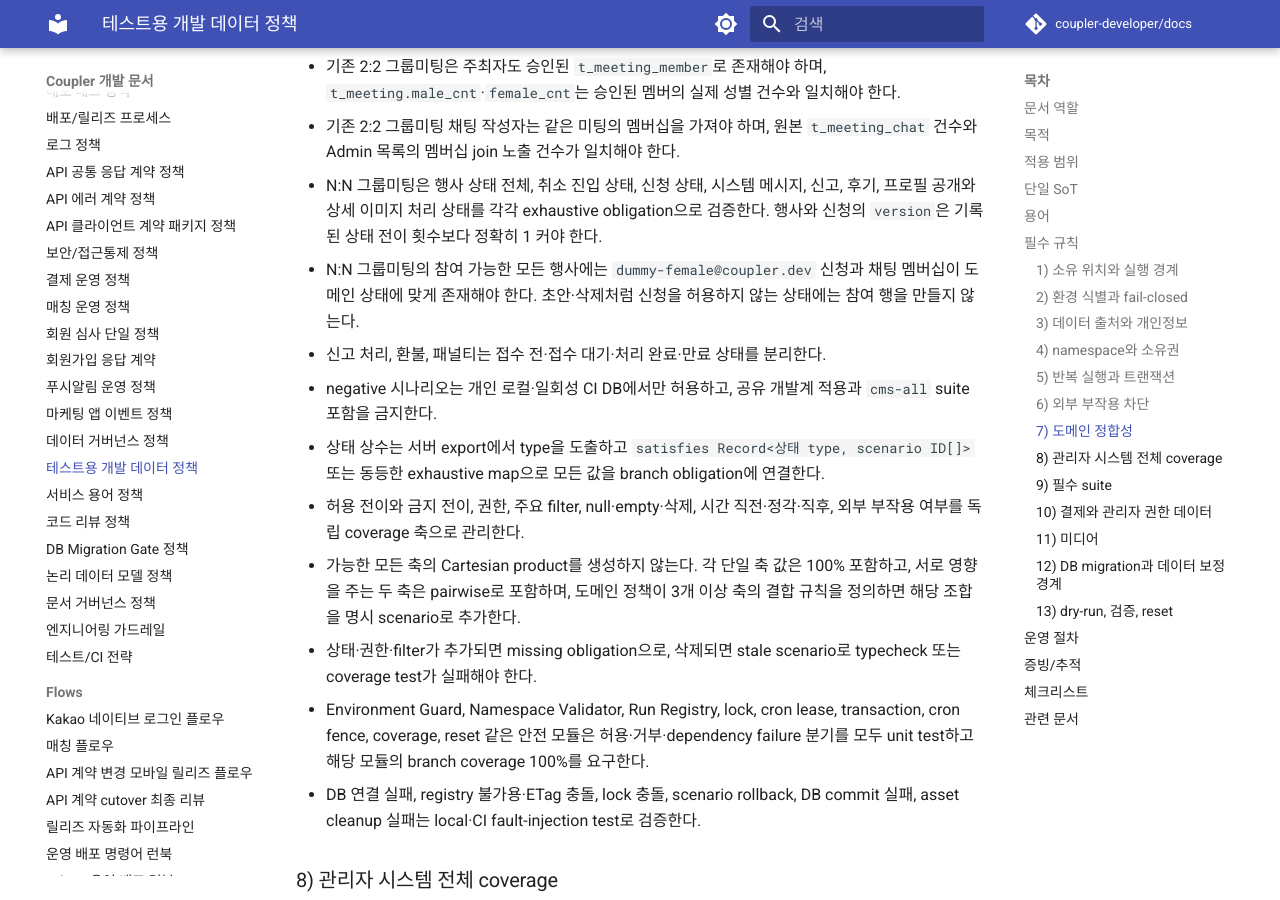
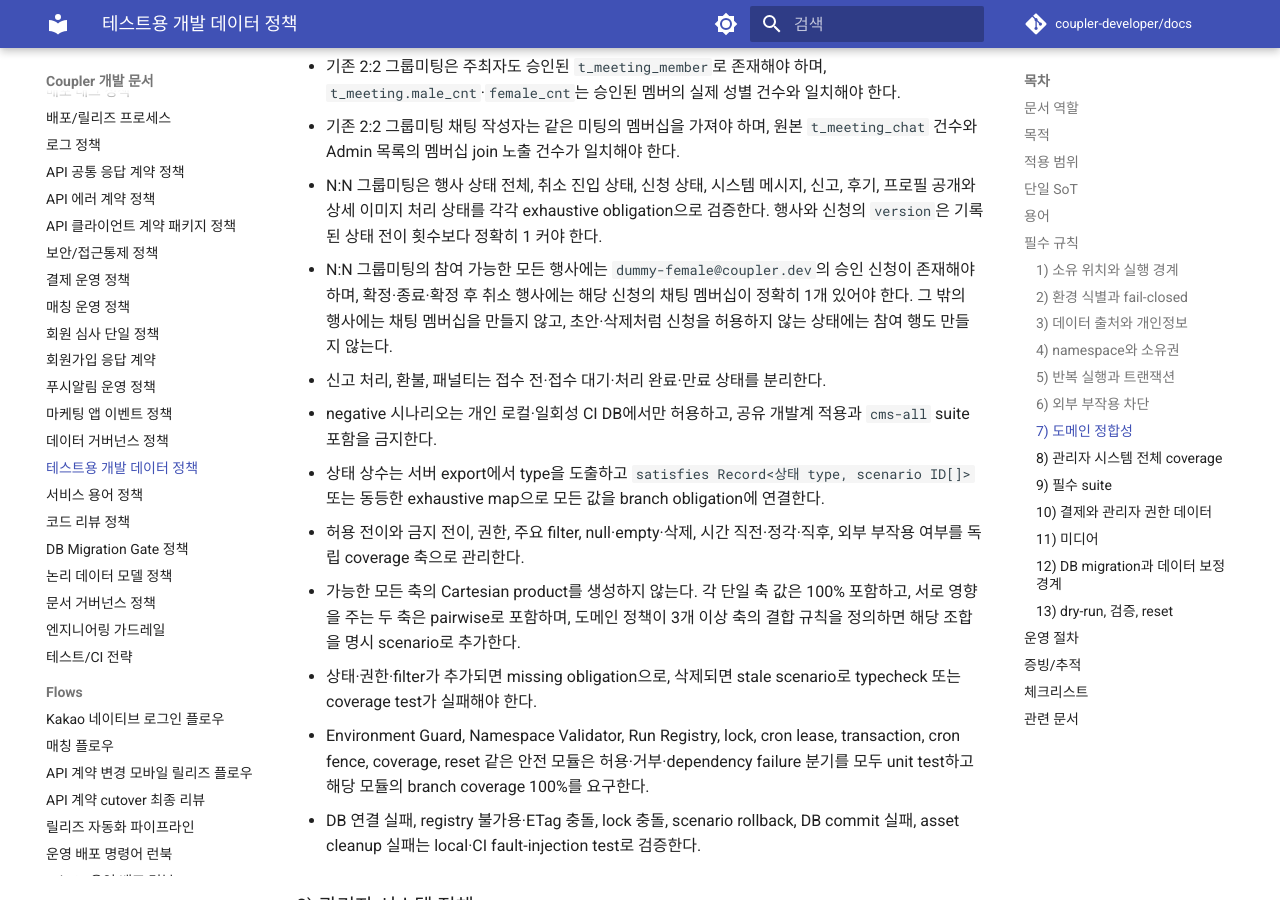
Before and after one commit to coupler-developer/docs, an MkDocs documentation site: the page built from content/policy/development-test-data-policy.md, in a window 1280 px wide and 900 px high, scrolled down 6919 px. Built offline with MkDocs 1.6.1 and Material for MkDocs 9.7.7, drawn with Linux system fonts in a browser that asks for light colours; comment, search, counter and statistics services are not loaded.

```diff
--- a/content/policy/development-test-data-policy.md
+++ b/content/policy/development-test-data-policy.md
@@ -162,7 +162,7 @@
 - 기존 2:2 그룹미팅은 주최자도 승인된 `t_meeting_member`로 존재해야 하며, `t_meeting.male_cnt`·`female_cnt`는 승인된 멤버의 실제 성별 건수와 일치해야 한다.
 - 기존 2:2 그룹미팅 채팅 작성자는 같은 미팅의 멤버십을 가져야 하며, 원본 `t_meeting_chat` 건수와 Admin 목록의 멤버십 join 노출 건수가 일치해야 한다.
 - N:N 그룹미팅은 행사 상태 전체, 취소 진입 상태, 신청 상태, 시스템 메시지, 신고, 후기, 프로필 공개와 상세 이미지 처리 상태를 각각 exhaustive obligation으로 검증한다. 행사와 신청의 `version`은 기록된 상태 전이 횟수보다 정확히 1 커야 한다.
-- N:N 그룹미팅의 참여 가능한 모든 행사에는 `dummy-female@coupler.dev` 신청과 채팅 멤버십이 도메인 상태에 맞게 존재해야 한다. 초안·삭제처럼 신청을 허용하지 않는 상태에는 참여 행을 만들지 않는다.
+- N:N 그룹미팅의 참여 가능한 모든 행사에는 `dummy-female@coupler.dev`의 승인 신청이 존재해야 하며, 확정·종료·확정 후 취소 행사에는 해당 신청의 채팅 멤버십이 정확히 1개 있어야 한다. 그 밖의 행사에는 채팅 멤버십을 만들지 않고, 초안·삭제처럼 신청을 허용하지 않는 상태에는 참여 행도 만들지 않는다.
 - 신고 처리, 환불, 패널티는 접수 전·접수 대기·처리 완료·만료 상태를 분리한다.
 - negative 시나리오는 개인 로컬·일회성 CI DB에서만 허용하고, 공유 개발계 적용과 `cms-all` suite 포함을 금지한다.
 - 상태 상수는 서버 export에서 type을 도출하고 `satisfies Record<상태 type, scenario ID[]>` 또는 동등한 exhaustive map으로 모든 값을 branch obligation에 연결한다.
```
Also changed, not shown: content/architecture/development-test-data-system.md (+1 -1 lines), content/flows/cross-project/development-test-data-flow.md (+1 -1 lines).
